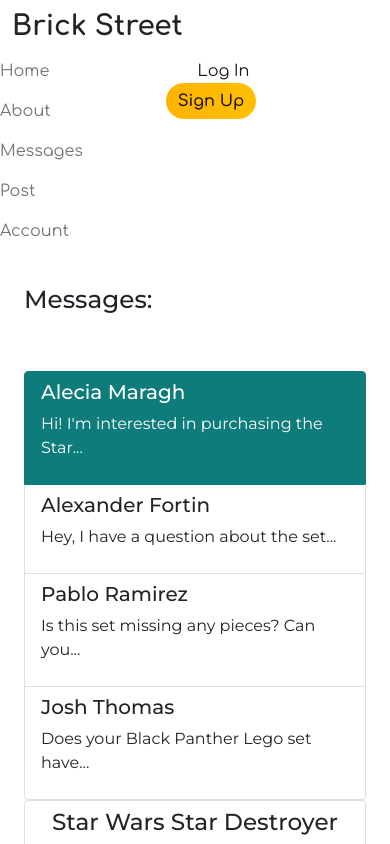
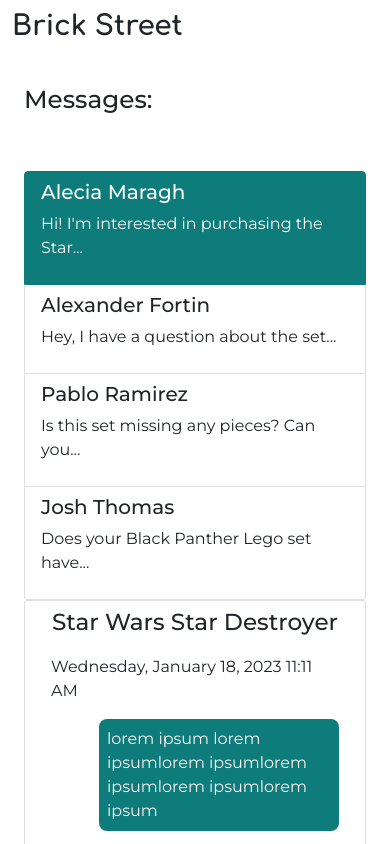
Before and after one commit to Steezy1416/brickstreet, a React (Create React App) app in the folder client/: page /messages in a window 390 px wide. Shown: the top 844 px of the page. Built offline with nearby package versions, Linux system fonts and the light colour scheme.

Commit message:
replaced a tags with Link form react-router-dom, Nav Tabs are now styled yellow when clicked

```diff
--- a/client/src/App.js
+++ b/client/src/App.js
@@ -42,9 +42,11 @@ function App() {
     return (
 
         <ApolloProvider client={client}>
+
             <Router>
+
                 <div>
-                    <Nav />
+                <Nav />
                     <div className="container">
                         <Routes>
                             <Route
--- a/client/src/components/Footer/index.js
+++ b/client/src/components/Footer/index.js
@@ -39,7 +39,7 @@ function Footer() {
                         </svg>
                     </li>
                 </ul>
-                <p class="mb-0">Copyright © 2023 Brick Street</p>
+                <p className="mb-0">Copyright © 2023 Brick Street</p>
             </div>
         </footer>
     )
--- a/client/src/components/MessagePage/index.js
+++ b/client/src/components/MessagePage/index.js
@@ -13,9 +13,9 @@ function MessagePage() {
                         <h2 className='col msg-pg-title'>Messages:</h2>
                     </div>
                 </div>
-                <div class="container">
-                    <div class="row msgs-div">
-                        <div class="col-md-4 all-msgs-div">
+                <div className="container">
+                    <div className="row msgs-div">
+                        <div className="col-md-4 all-msgs-div">
                             <ListGroup>
                                 <ListGroupItem active>
                                     <ListGroupItemHeading>
@@ -51,7 +51,7 @@ function MessagePage() {
                                 </ListGroupItem>
                             </ListGroup>
                         </div>
-                        <div class="col-md-8">
+                        <div className="col-md-8">
                             <ListGroup>
                                 <ListGroupItem>
                                     <div className='containerForTitle'>
--- a/client/src/components/Nav/index.js
+++ b/client/src/components/Nav/index.js
@@ -1,4 +1,5 @@
 import React, { useState } from 'react';
+import { Link } from 'react-router-dom';
 
 
 
@@ -16,102 +17,102 @@ function Nav(props) {
                     <div>
                         <h1>
                             {/* THIS TAKES THE USER TO THE LANDING PAGE AND DISPLAYS THE HERO */}
-                            <a className='navbar-brand' href='/'>
+                            <Link className='navbar-brand' to='/'>
                                 Brick Street
-                            </a>
+                            </Link>
                         </h1>
                     </div>
-
-                    <div id='container-for-nav-links' className='row' >
+                    <div className='row collapse navbar-collapse container-for-nav-links navMenu' id="navbarNav">
                         <ul className='col navbar-nav'>
                             <li className='nav-item nav-link-custom-css'>
                                 {/* THIS NAV BAR LINK WILL TAKE THE USER TO THE HOME PAGE AND WILL DISPLAY ALL POSTS (ALECIA IS WORKING ON THIS PAGE/COMPONENT)
                                 TODO: UPDATE THE HREF ONCE SHE FINISHES */}
                                 {currentComponent === 'Home' ? (
-                                <a className='nav-link' style={{ color: 'rgb(255, 179, 0)' }} href='/home'>
+                                    <Link className='nav-link' style={{ color: 'rgb(255, 179, 0)' }} to='/home'>
                                         Home
-                                </a>
+                                    </Link>
                                 ) : (
-                                <a className='nav-link' style={{ background: 'transparent' }}href='/home' onClick={() => {
+                                    <Link className='nav-link' style={{ background: 'transparent' }} to='/home' onClick={() => {
+                                        // console.log('onClick')
                                         setCurrentComponent('Home')
-                                    props.setCurrentPage('Home')
+                                        // props.setCurrentPage('Home')
                                     }}>
                                         Home
-                                </a>
+                                    </Link>
                                 )}
                             </li>
                             <li className='nav-item nav-link-custom-css'>
                                 {/* THIS NAV BAR LINK WILL TAKE THE USER TO THE ABOUT PAGE (PABLO IS WORKING ON THIS PAGE/COMPONENT)
                                 TODO: UPDATE THE HREF ONCE HE FINISHES  */}
                                 {currentComponent === 'About' ? (
-                                <a className='nav-link' style={{ color: 'rgb(255, 179, 0)' }} href='/about'>
+                                    <Link className='nav-link' style={{ color: 'rgb(255, 179, 0)' }} to='/about'>
                                         About
-                                </a>
+                                    </Link>
                                 ) : (
-                                <a className='nav-link' style={{ background: 'transparent' }}href='/about' onClick={() => {
+                                    <Link className='nav-link' style={{ background: 'transparent' }} to='/about' onClick={() => {
                                         setCurrentComponent('About')
-                                    props.setCurrentPage('About')
+                                        // props.setCurrentPage('About')
                                     }}>
                                         About
-                                </a>
+                                    </Link>
                                 )}
                             </li>
                             <li className='nav-item nav-link-custom-css'>
                                 {/* THIS NAV BAR LINK WILL TAKE THE USER TO THE MESSAGES PAGE AND WILL DISPLAY ALL MESSAGES BETWEEN THE USER AND OTHER USERS (FIDEL IS GOING TO UPDATE THE PAGE/COMPONENT AND ALEX IS GOING TO INTEGRATE THE BACKEND WITH IT)
                                 TODO: UPDATE THE HREF ONCE THEY FINISH */}
                                 {currentComponent === 'MessagePage' ? (
-                                <a className='nav-link' style={{ color: 'rgb(255, 179, 0)' }} href='/messages'>
+                                    <Link className='nav-link' style={{ color: 'rgb(255, 179, 0)' }} to='/messages'>
                                         Messages
-                                </a>
+                                    </Link>
                                 ) : (
-                                <a className='nav-link' style={{ background: 'transparent' }}href='/messages' onClick={() => {
+                                    <Link className='nav-link' style={{ background: 'transparent' }} to='/messages' onClick={() => {
                                         setCurrentComponent('MessagePage')
-                                    props.setCurrentPage('MessagePage')
+                                        // props.setCurrentPage('MessagePage')
                                     }}>
                                         Messages
-                                </a>
+                                    </Link>
                                 )}
                             </li>
                             <li className='nav-item nav-link-custom-css'>
                                 {/* THIS NAV BAR LINK WILL TAKE THE USER TO THE POST PAGE SO THEY CAN CREATE A POST (ALECIA IS WORKING ON THIS PAGE/COMPONENT)
                                 TODO: UPDATE THE HREF ONCE SHE FINISHES */}
                                 {currentComponent === 'Post' ? (
-                                <a className='nav-link' style={{ color: 'rgb(255, 179, 0)' }} href='/post'>
+                                    <Link className='nav-link' style={{ color: 'rgb(255, 179, 0)' }} to='/post'>
                                         Post
-                                </a>
+                                    </Link>
                                 ) : (
-                                <a className='nav-link' style={{ background: 'transparent' }}href='/post' onClick={() => {
+                                    <Link className='nav-link' style={{ background: 'transparent' }} to='/post' onClick={() => {
                                         setCurrentComponent('Post')
-                                    props.setCurrentPage('Post')
+                                        // props.setCurrentPage('Post')
                                     }}>
                                         Post
-                                </a>
+                                    </Link>
                                 )}
                             </li>
                             <li className='nav-item nav-link-custom-css'>
                                 {/* THIS NAV BAR LINK WILL TAKE THE USER TO THEIR DASHBOARD AND WILL DISPLAY ALL POSTS THAT BELONG TO THEM (JOSH IS WORKING ON THIS PAGE/COMPONENT)
                                 TODO: UPDATE THE HREF ONCE HE FINISHES */}
                                 {currentComponent === 'UserDashboard' ? (
-                                <a className='nav-link' style={{ color: 'rgb(255, 179, 0)' }} href='/dashboard'>
+                                    <Link className='nav-link' style={{ color: 'rgb(255, 179, 0)' }} to='/dashboard'>
                                         Account
-                                </a>
+                                    </Link>
                                 ) : (
-                                <a className='nav-link' style={{ background: 'transparent' }}href='/dashboard' onClick={() => {
+                                    <Link className='nav-link' style={{ background: 'transparent' }} to='/dashboard' onClick={() => {
                                         setCurrentComponent('UserDashboard')
-                                    props.setCurrentPage('UserDashboard')
+                                        // props.setCurrentPage('UserDashboard')
                                     }}>
                                         Account
-                                </a>
+                                    </Link>
                                 )}
                             </li>
                         </ul>
-                        <div className='col'>
+                        <div className='col login-signup-mediaquery'>
                             <p className='ms-auto navbar-text actions login-signup-nav-links'>
-                                <a className='login nav-login-custom-css' href='/login'>
+                                <Link className='login nav-login-custom-css' to='/login'>
                                     Log In
-                                </a>
+                                </Link>
                                 <button className="btn btn-moving-gradient btn-moving-gradient--orange">
-                                    <a className='register' href='/register'>Sign Up</a>
+                                    <Link className='register' to='/register'>Sign Up</Link>
                                 </button>
                             </p>
                         </div>
--- a/client/src/index.css
+++ b/client/src/index.css
@@ -67,7 +67,7 @@ body {
   font-size: inherit;
 }
 
-#container-for-nav-links {
+.container-for-nav-links {
   color: rgb(230, 230, 230);
   align-items: baseline;
 }
@@ -91,7 +91,8 @@ body {
   text-decoration: none;
 }
 
-.register, .login {
+.register,
+.login {
   text-decoration: none;
   color: white;
 }
@@ -107,6 +108,19 @@ body {
 .nav-login-custom-css {
   color: rgba(224, 217, 217, 0.9);
 }
+
+.navMenu {
+  text-align: right;
+}
+
+.navbar-nav {
+  justify-content: flex-end;
+}
+
+/* #navbarNav {
+  display: flex;
+  justify-content: flex-end;
+} */
 
 /* ========== END NAV STYLES ========== */
 
@@ -291,3 +305,13 @@ body {
 }
 
 /* ========== END FOOTER STYLES ========== */
+
+/* ========== START Media Queries STYLES ========== */
+
+@media (max-width: 992px) {
+  .login-signup-mediaquery {
+    display: none;
+  }
+}
+
+/* ========== END Media Queries STYLES ========== */
```
Lines whose indentation alone changed are shown as unchanged.
